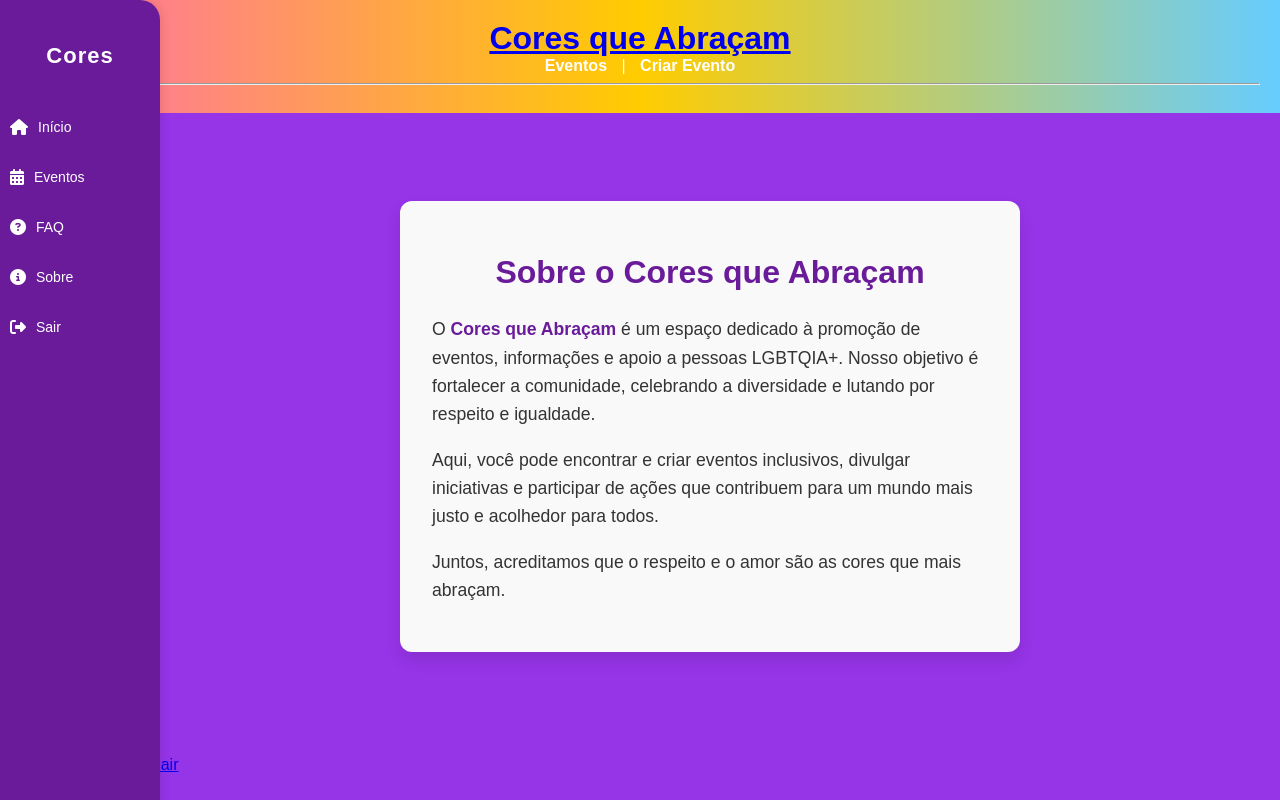
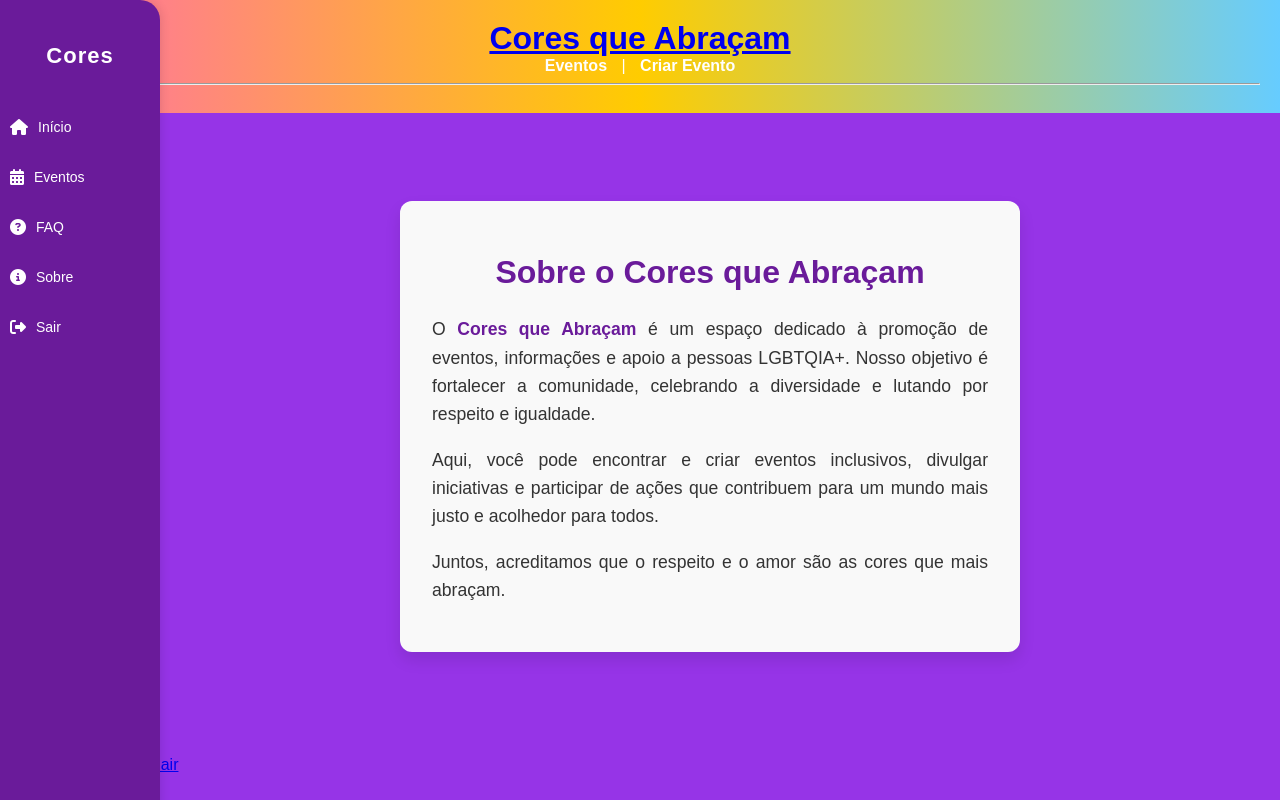
Before and after one commit to MarcusCLR/ProjetoIGOR, a Django app: page /eventos/sobre/ in a window 1280 px wide. Run offline with Django 5.2, Linux system fonts and the light colour scheme; the visitor is signed in with stand-in values (Sample User, id 1).

Commit message:
Ajuste texto

```diff
--- a/eventos/templates/eventos/sobre.html
+++ b/eventos/templates/eventos/sobre.html
@@ -82,6 +82,10 @@
         margin-left: 140px;
         padding: 20px;
     }
+
+    .justify-text {
+        text-align: justify;
+    }
 </style>
 
 <div class="sidebar">
@@ -96,13 +100,13 @@
 <div class="content-sobre">
     <div class="sobre-container">
       <h1>Sobre o Cores que Abraçam</h1>
-      <p>
+      <p class="justify-text">
         O <span class="highlight">Cores que Abraçam</span> é um espaço dedicado à promoção de eventos, informações e apoio a pessoas LGBTQIA+. Nosso objetivo é fortalecer a comunidade, celebrando a diversidade e lutando por respeito e igualdade.
       </p>
-      <p>
+      <p class="justify-text">
         Aqui, você pode encontrar e criar eventos inclusivos, divulgar iniciativas e participar de ações que contribuem para um mundo mais justo e acolhedor para todos.
       </p>
-      <p>
+      <p class="justify-text">
         Juntos, acreditamos que o respeito e o amor são as cores que mais abraçam.
       </p>
     </div>
```
